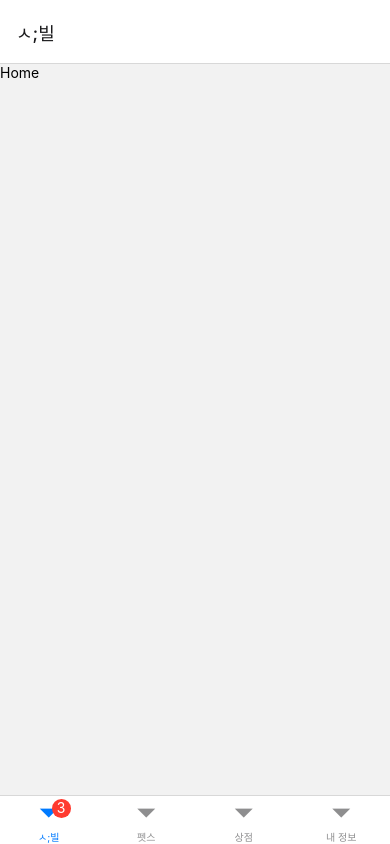
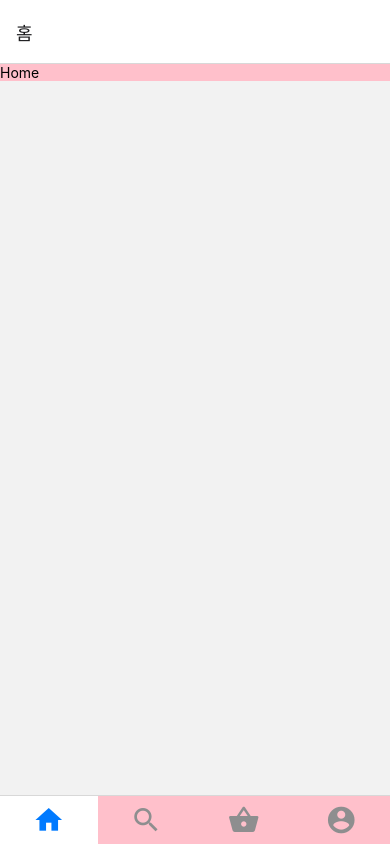
Before and after one commit to bumjun2/pets, a React Native app: screen / in a window 390 px wide. Built offline with nearby package versions, Linux system fonts and the light colour scheme.

Commit message:
하단 탭 꾸미기

```diff
--- a/App.js
+++ b/App.js
@@ -1,5 +1,5 @@
 // App.js
-import React from 'react';
+import React, {useEffect} from 'react';
 import Home from './src/Home';
 import Pets from './src/Pets';
 import Shop from './src/Shop';
@@ -7,22 +7,56 @@ import MyPage from './src/MyPage';
 
 import {NavigationContainer} from '@react-navigation/native';
 import {createBottomTabNavigator} from '@react-navigation/bottom-tabs';
+import SplashScreen from 'react-native-splash-screen';
+import Icon from 'react-native-vector-icons/MaterialIcons';
 
 const Tab = createBottomTabNavigator();
 
 function App() {
+  useEffect(() => {
+    SplashScreen.hide();
+  }, []);
   return (
     <NavigationContainer>
-      <Tab.Navigator>
+      <Tab.Navigator
+        initialRouteName="Home"
+        screenOptions={{
+          tabBarInactiveBackgroundColor: 'pink',
+          tabBarShowLabel: false,
+        }}>
         <Tab.Screen
-          name="ㅅ;빌"
+          name="홈"
           component={Home}
           options={{
-            tabBarBadge: 3,
+            tabBarLabel: '홈',
+            tabBarIcon: ({color}) => (
+              <Icon name="home" size={32} color={color} />
+            ),
           }}></Tab.Screen>
-        <Tab.Screen name="펫스" component={Pets}></Tab.Screen>
-        <Tab.Screen name="상점" component={Shop}></Tab.Screen>
-        <Tab.Screen name="내 정보" component={MyPage}></Tab.Screen>
+        <Tab.Screen
+          name="펫스"
+          component={Pets}
+          options={{
+            tabBarIcon: ({color}) => (
+              <Icon name="search" size={32} color={color} />
+            ),
+          }}></Tab.Screen>
+        <Tab.Screen
+          name="상점"
+          component={Shop}
+          options={{
+            tabBarIcon: ({color}) => (
+              <Icon name="shopping-basket" size={32} color={color} />
+            ),
+          }}></Tab.Screen>
+        <Tab.Screen
+          name="내 정보"
+          component={MyPage}
+          options={{
+            tabBarIcon: ({color}) => (
+              <Icon name="account-circle" size={32} color={color} />
+            ),
+          }}></Tab.Screen>
       </Tab.Navigator>
     </NavigationContainer>
   );
--- a/src/Home.js
+++ b/src/Home.js
@@ -2,7 +2,11 @@ import React from 'react';
 import {Text, View} from 'react-native';
 
 const Home = () => {
-  return <Text>Home</Text>;
+  return (
+    <View style={{backgroundColor: 'pink'}}>
+      <Text>Home</Text>
+    </View>
+  );
 };
 
 export default Home;
--- a/src/Pets.js
+++ b/src/Pets.js
@@ -1,8 +1,8 @@
 import React from 'react';
-import {Text} from 'react-native';
+import {Text, TextInput} from 'react-native';
 
 const Pets = () => {
-  return <Text>ss</Text>;
+  return <Text>펫스</Text>;
 };
 
 export default Pets;
```
Also changed, not shown: package.json (+5 -3 lines), 4 other files (tests, documents, lock files or other folders).
